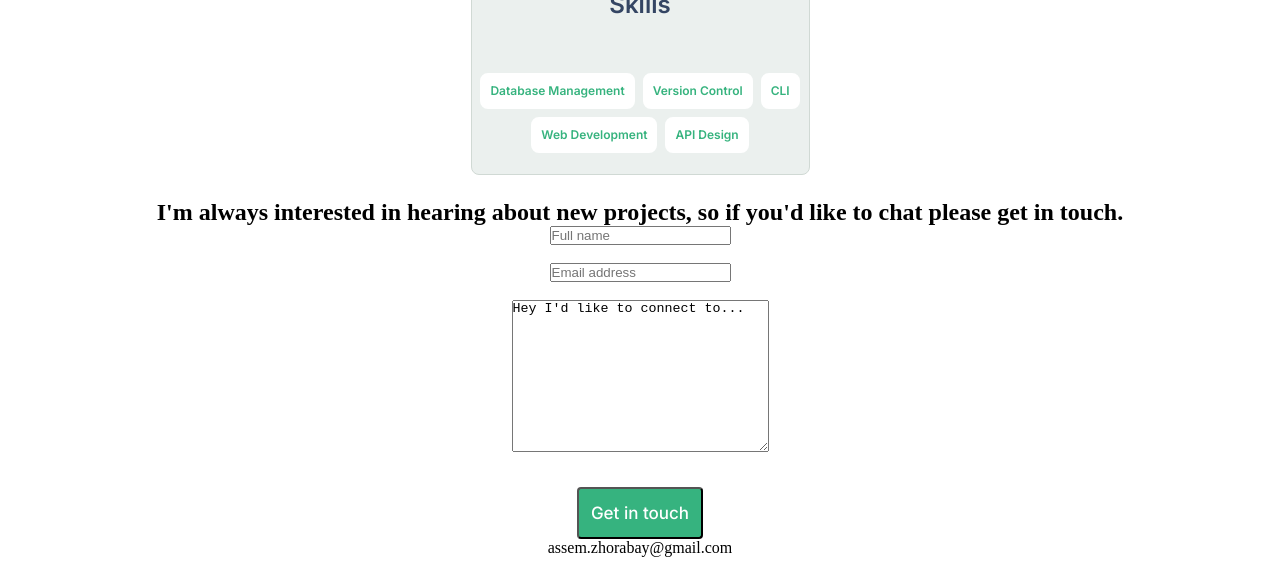
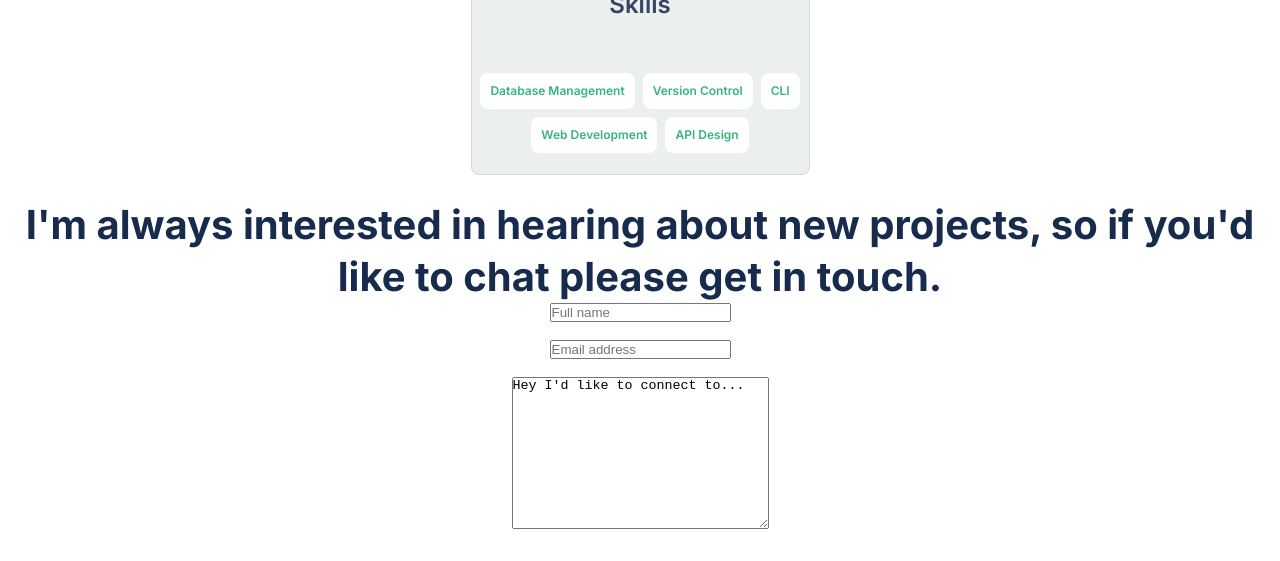
Before and after one commit to zhorabay/My-portfolio, a website: page index.html in a window 1280 px wide. Shown: the part 4849-5410 px from the top of the page. Drawn offline with Linux system fonts and the light colour scheme.

Commit message:
Update style.css
contact-me h2

```diff
--- a/style.css
+++ b/style.css
@@ -329,3 +329,13 @@ nav img {
     flex-direction: column;
     text-align: center;
 }
+
+.contact-me h2 {
+    font-family: Inter;
+    font-size: 40px;
+    font-weight: 700;
+    line-height: 52px;
+    letter-spacing: 0em;
+    text-align: center;
+    color: #172B4D;
+}
```
